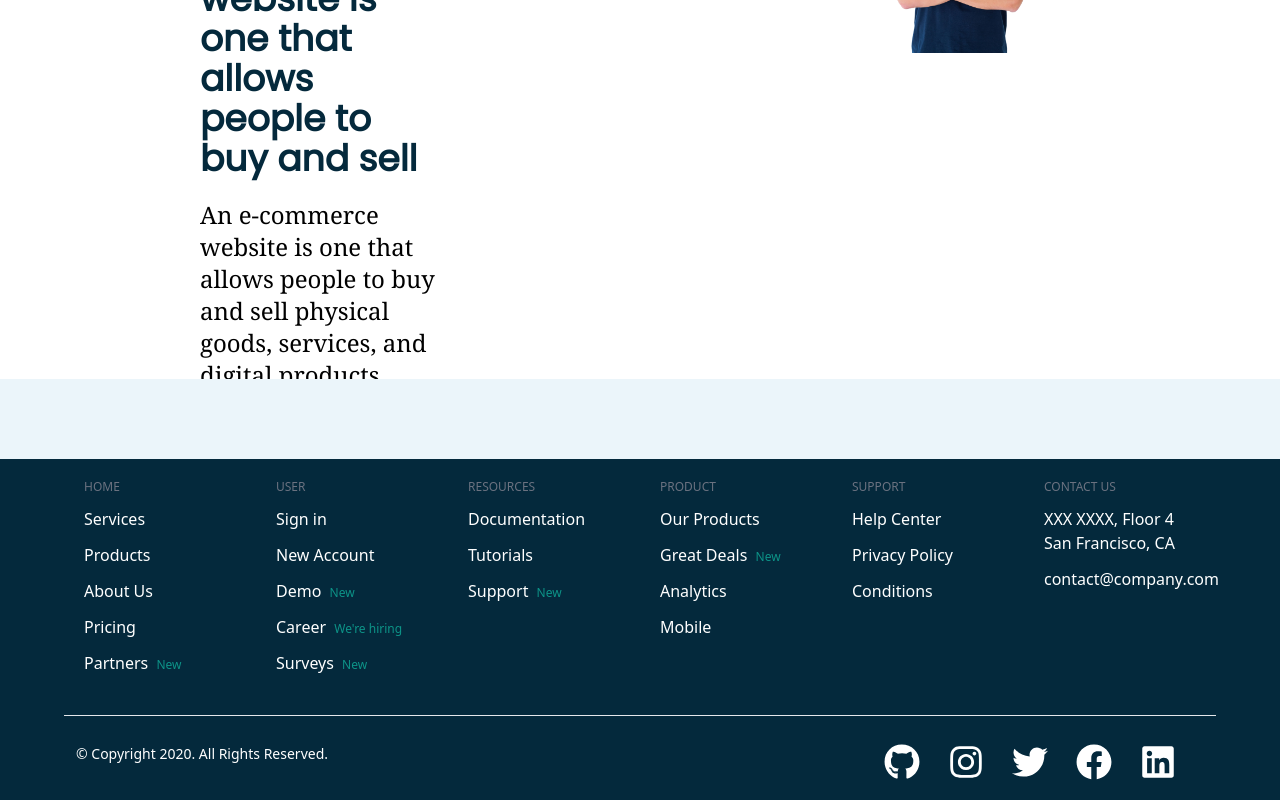
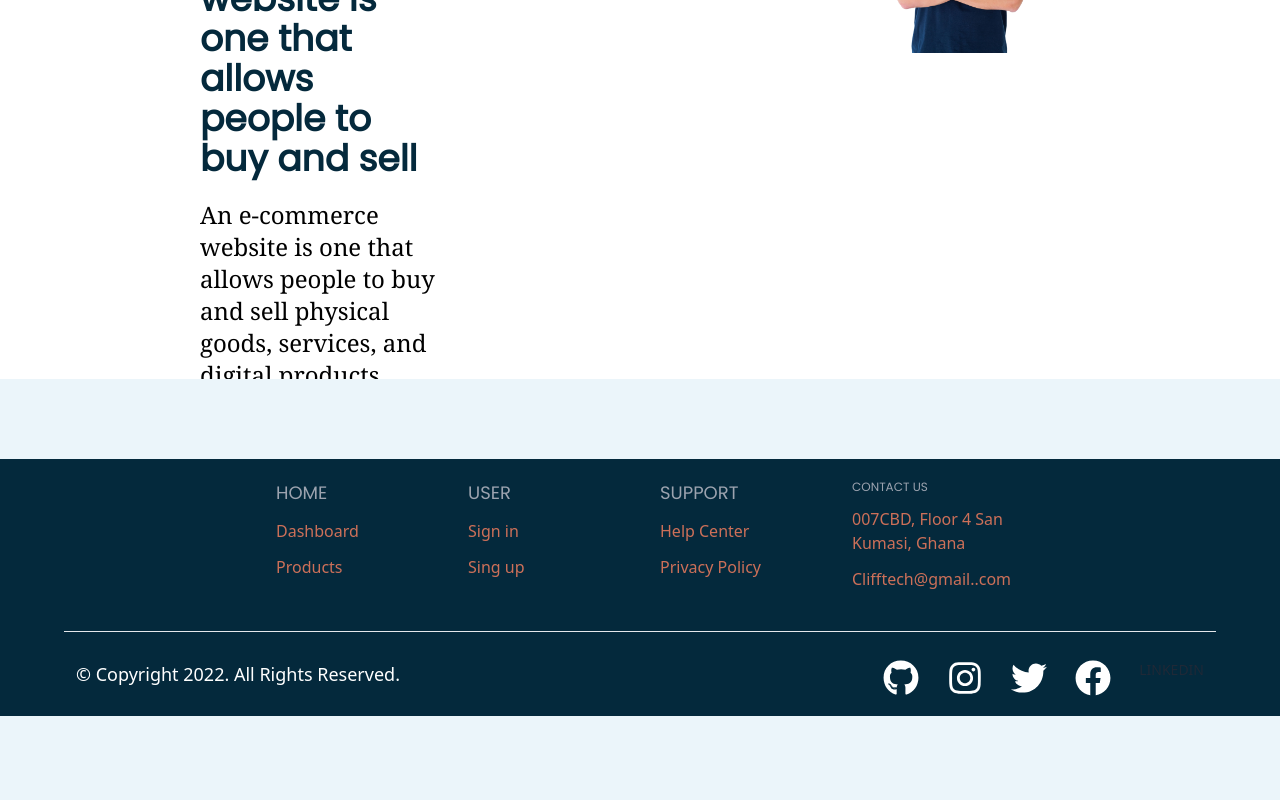
Before and after one commit to Clifftech123/react-ecommerce_website, a React (Create React App) app: page / in a window 1280 px wide. Shown: the part 6855-7655 px from the top of the page. After the commit the page ends 7571 px from the top, so only its background shows below. Built offline with nearby package versions, Linux system fonts and the light colour scheme.

Commit message:
I modified the content for needed ones

```diff
--- a/src/Components/Footer.jsx
+++ b/src/Components/Footer.jsx
@@ -1,90 +1,44 @@
 import React from "react";
-import { FaFacebook, FaGithub, FaInstagram, FaLinkedin, FaTwitter } from "react-icons/fa";
+import { FaFacebook, FaGithub, FaInstagram, FaTwitter } from "react-icons/fa";
 
 const Footer = () => {
+	// SOCIAL ICONS LINKS
+	const Github = "https://github.com/Clifftech123";
+	const Twitter = "https://twitter.com/Clifftech_Dev";
+	const Facebook = "https://web.facebook.com/opokuisaiah.clifford";
+	const Instagram = "https://www.instagram.com/opokuisaiahclifford/";
 	return (
 		<>
-			<div className=" bg-NavbarBgColor  mt-20">
-				<div className="max-w-6xl m-auto  text-white flex flex-wrap justify-center">
-					{/* FIRST  ROW */}
+			<div className="  mt-20">
+				<div className="max-w-6xl m-auto  bg-NavbarBgColor text-bntColor flex flex-wrap justify-center">
+					{/* FIRST  ROW HOME */}
 					<div className="p-5 w-48 ">
-						<div className="text-xs uppercase text-gray-500 font-medium">
+						<div className=" uppercase  text-gray-400 text-lg  font-Poppins  font-medium">
 							Home
 						</div>
 						<a className="my-3 block" href="/#">
-							Services <span className="text-white text-xs p-1"></span>
+							Dashboard <span className=" text-bntColor text-xs p-1"></span>
 						</a>
 						<a className="my-3 block" href="/#">
-							Products <span className="text-white text-xs p-1"></span>
-						</a>
-						<a className="my-3 block" href="/#">
-							About Us <span className="text-white text-xs p-1"></span>
-						</a>
-						<a className="my-3 block" href="/#">
-							Pricing <span className="text-teal-600 text-xs p-1"></span>
-						</a>
-						<a className="my-3 block" href="/#">
-							Partners <span className="text-teal-600 text-xs p-1">New</span>
+							Products <span className="text-bntColor  text-xs p-1"></span>
 						</a>
 					</div>
-					{/* SECOND ROW  */}
+					{/* SECOND ROW USER  */}
 					<div className="p-5 w-48 ">
-						<div className="text-xs uppercase text-gray-500 font-medium">
+						<div className=" uppercase  text-gray-400 text-lg  font-Poppins font-medium">
 							User
 						</div>
 						<a className="my-3 block" href="/#">
 							Sign in <span className="text-teal-600 text-xs p-1"></span>
 						</a>
 						<a className="my-3 block" href="/#">
-							New Account <span className="text-teal-600 text-xs p-1"></span>
-						</a>
-						<a className="my-3 block" href="/#">
-							Demo <span className="text-teal-600 text-xs p-1">New</span>
-						</a>
-						<a className="my-3 block" href="/#">
-							Career{" "}
-							<span className="text-teal-600 text-xs p-1">We're hiring</span>
-						</a>
-						<a className="my-3 block" href="/#">
-							Surveys <span className="text-teal-600 text-xs p-1">New</span>
-						</a>
-					</div>
-					{/* THIRD ROW  */}
-
-					<div className="p-5 w-48 ">
-						<div className="text-xs uppercase text-gray-500 font-medium">
-							Resources
-						</div>
-						<a className="my-3 block" href="/#">
-							Documentation <span className="text-teal-600 text-xs p-1"></span>
-						</a>
-						<a className="my-3 block" href="/#">
-							Tutorials <span className="text-teal-600 text-xs p-1"></span>
-						</a>
-						<a className="my-3 block" href="/#">
-							Support <span className="text-teal-600 text-xs p-1">New</span>
-						</a>
-					</div>
-					<div className="p-5 w-48 ">
-						<div className="text-xs uppercase text-gray-500 font-medium">
-							Product
-						</div>
-						<a className="my-3 block" href="/#">
-							Our Products <span className="text-teal-600 text-xs p-1"></span>
-						</a>
-						<a className="my-3 block" href="/#">
-							Great Deals <span className="text-teal-600 text-xs p-1">New</span>
-						</a>
-						<a className="my-3 block" href="/#">
-							Analytics <span className="text-teal-600 text-xs p-1"></span>
-						</a>
-						<a className="my-3 block" href="/#">
-							Mobile <span className="text-teal-600 text-xs p-1"></span>
+							Sing up <span className="text-teal-600 text-xs p-1"></span>
 						</a>
 					</div>
 
+					{/* THIRD ROW SUPPORT */}
 					<div className="p-5 w-48 ">
-						<div className="text-xs uppercase text-gray-500 font-medium">
+						<div className=" uppercase  text-gray-400 text-lg  font-Poppins font-medium">
 							Support
 						</div>
 						<a className="my-3 block" href="/#">
@@ -93,20 +47,18 @@ const Footer = () => {
 						<a className="my-3 block" href="/#">
 							Privacy Policy <span className="text-teal-600 text-xs p-1"></span>
 						</a>
-						<a className="my-3 block" href="/#">
-							Conditions <span className="text-teal-600 text-xs p-1"></span>
-						</a>
 					</div>
+					{/* FOURTH ROW CONTACT */}
 					<div className="p-5 w-48 ">
-						<div className="text-xs uppercase text-gray-500 font-medium">
+						<div className="text-xs uppercase  text-gray-400 text-lg  font-Poppins font-medium">
 							Contact us
 						</div>
 						<a className="my-3 block" href="/#">
-							XXX XXXX, Floor 4 San Francisco, CA{" "}
+							007CBD, Floor 4 San Kumasi, Ghana
 							<span className="text-teal-600 text-xs p-1"></span>
 						</a>
 						<a className="my-3 block" href="/#">
-							contact@company.com{" "}
+							Clifftech@gmail..com{" "}
 							<span className="text-teal-600 text-xs p-1"></span>
 						</a>
 					</div>
@@ -119,39 +71,41 @@ const Footer = () => {
 					className="flex    pb-5 px-3 m-auto pt-5 border-t text-gray-800 text-sm flex-col
                      md:flex-row max-w-6xl"
 				>
-					<div className="mt-2 text-white">
-						© Copyright 2020. All Rights Reserved.
+					<div className="mt-2 text-white text-lg">
+						© Copyright 2022. All Rights Reserved.
 					</div>
 					<div className="md:flex-1   md:space-x-10 space-x-4   md:flex-row-reverse mt-2 flex-row flex">
-					{/* LINKEDIN */}
-						<button className="w-6  md:mx-10 mx-1">
-							<span className=" text-white text-4xl   space-x-4 fill-current  hover:text-gray-400 cursor-pointer">
-								<FaLinkedin />
-							</span>
-						</button>
+						LINKEDIN
 						{/* FACEBOOK */}
-						<button className="w-6 mx-1 ">
+						<button className="w-6 mx-1  md:mx-10 " title="Facebook">
 							<span className=" text-white text-4xl fill-current  hover:text-gray-400 cursor-pointer">
-								<FaFacebook />
+								<a href={Facebook} target={"_blank"} rel="noreferrer">
+									<FaFacebook />
+								</a>
 							</span>
 						</button>
 						{/* TWITTER */}
-						<button className="w-6 mx-1">
+						<button className="w-6 mx-1" title="Twitter">
 							<span className=" text-white text-4xl fill-current  hover:text-gray-400 cursor-pointer">
-								<FaTwitter />
+								<a href={Twitter} target={"_blank"} rel="noreferrer">
+									<FaTwitter />
+								</a>
 							</span>
 						</button>
 						{/* INSTAGRAM */}
-						<button className="w-6 mx-1">
+						<button className="w-6 mx-1" title="Instagram">
 							<span className=" text-white text-4xl fill-current  hover:text-gray-400 cursor-pointer">
-								<FaInstagram />
+								<a href={Instagram} target={"_blank"} rel="noreferrer">
+									<FaInstagram />
+								</a>
 							</span>
 						</button>
 						{/* GITHUB */}
-
-						<button className="w-6 mx-1  space-x-4 ">
+						<button className="w-6 mx-1  space-x-4 " title="Github">
 							<span className=" text-white text-4xl fill-current  hover:text-gray-400 cursor-pointer">
-								<FaGithub />
+								<a href={Github} target={"_blank"} rel="noreferrer">
+									<FaGithub />
+								</a>
 							</span>
 						</button>
 					</div>
```
